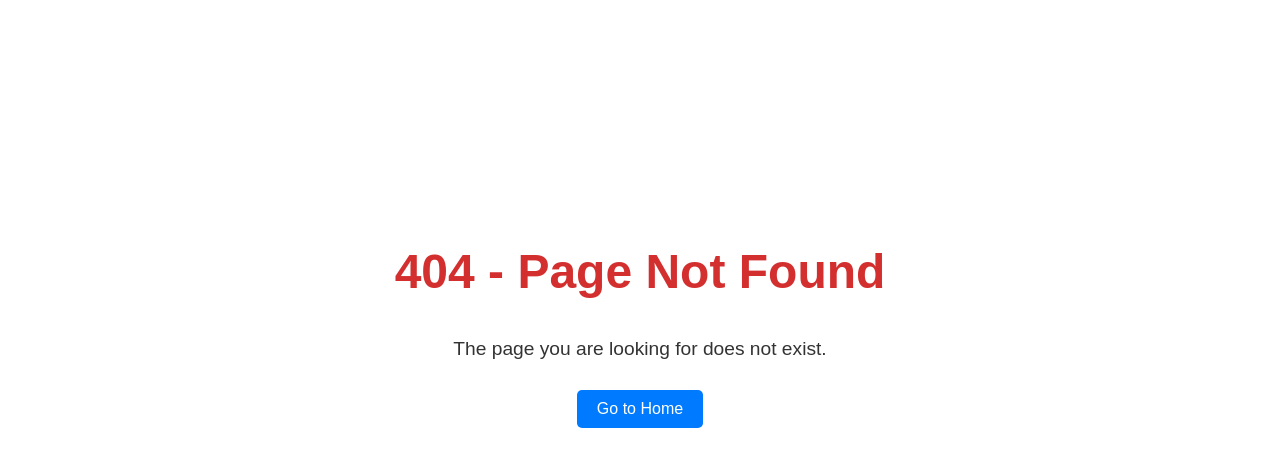
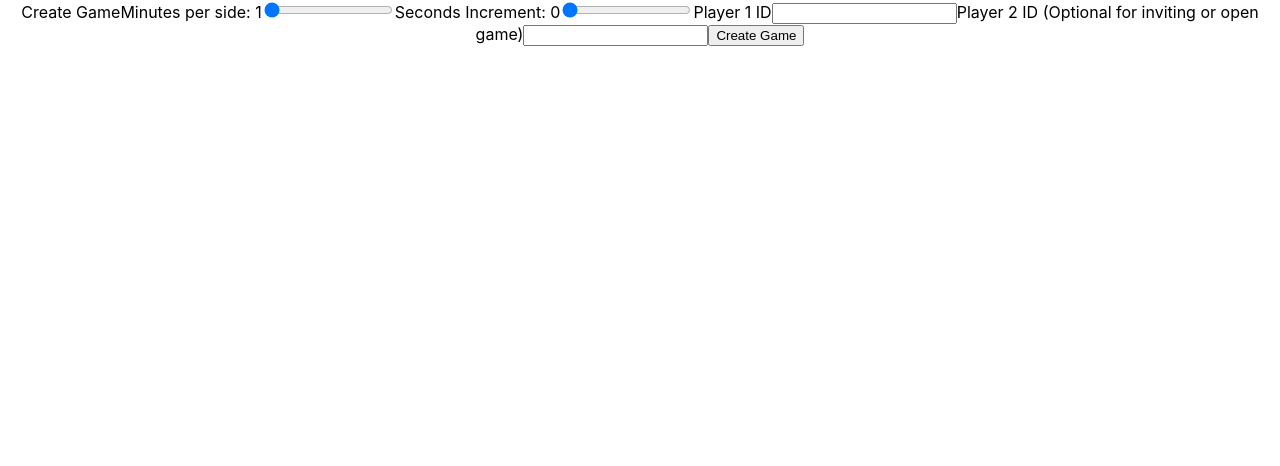
Before and after one commit to DMZ-byte/Chess-frontend, a React (Create React App) app: page /create-game in a window 1280 px wide. Before the commit this address had no page. Shown: the top 466 px of the page. Built offline with nearby package versions, Linux system fonts and the light colour scheme.

Commit message:
Create game changes

```diff
--- a/src/App.js
+++ b/src/App.js
@@ -3,6 +3,7 @@ import {BrowserRouter as Router,Routes,Route} from 'react-router-dom';
 import './App.css';
 import HomePage from './pages/HomePage';
 import GamePage from './pages/GamePage';
+import CreateGameForm from './components/CreateGame/CreateGame';
 import NotFoundPage from './pages/NotFoundPage';
 
 function App() {
@@ -13,6 +14,7 @@ function App() {
           <Route path='/' element={<HomePage />}></Route>
           <Route path='/games/:gameId' element={<GamePage />}></Route>
           <Route path='*' element={<NotFoundPage />}></Route>
+          <Route path='/create-game' element={<CreateGameForm />}></Route>
         </Routes>
       </div>
     </Router>
--- /dev/null
+++ b/src/components/CreateGame/CreateGame.js
@@ -0,0 +1,92 @@
+// src/components/CreateGame/CreateGame.js (if this is your chosen location)
+// OR src/pages/CreateGame.js (if this is your chosen location)
+
+import React, { useState } from 'react';
+import { useNavigate } from 'react-router-dom'; // Important for routing after game creation
+import axios from "axios";
+import styles from './CreateGame.module.css'; // Adjust path if CSS is elsewhere
+
+// 1. Component name MUST start with an uppercase letter
+function CreateGameForm() {
+    // 2. ALL useState calls MUST be inside the component function
+    const [time, setTime] = useState(1);
+    const [incrementTime, setIncrementTime] = useState(0);
+    const [player1Id, setPlayer1Id] = useState("");
+    const [player2Id, setPlayer2Id] = useState("");
+
+    // Initialize useNavigate hook INSIDE the component
+    const navigate = useNavigate();
+
+    const handleSubmit = async (event) => {
+        event.preventDefault();
+
+        const payload = {
+            player1Id: player1Id,
+            player2Id: player2Id,
+            timeControl: parseInt(time, 10), // Ensure numbers are sent as numbers
+            timeIncrement: parseInt(incrementTime, 10) // Ensure numbers are sent as numbers
+        };
+
+        try {
+            const response = await axios.post("http://localhost:8080/api/games/create", payload);
+            const newGameId = response.data.id; // Assuming Spring returns { id: "..." }
+
+            alert("Game created successfully!");
+            // Redirect to the new game's page
+            navigate(`/game/${newGameId}`);
+
+        } catch (error) {
+            console.error("Error creating game:", error.response ? error.response.data : error.message);
+            alert("Failed to create game. See console for details.");
+        }
+    };
+
+    return (
+        <form onSubmit={handleSubmit} className={styles.createGameForm}>
+            <label>
+                Create Game
+            </label>
+
+            <label>
+                Minutes per side: {time}
+            </label>
+            <input
+                className={styles.range}
+                type="range"
+                min="1"
+                max="30"
+                value={time}
+                onChange={(e) => setTime(e.target.value)} // Don't parse here, parse in payload
+            />
+
+            <label>Seconds Increment: {incrementTime}</label>
+            <input
+                className={styles.range}
+                type="range"
+                min="0"
+                max="30"
+                value={incrementTime}
+                onChange={(e) => setIncrementTime(e.target.value)} // Don't parse here, parse in payload
+            />
+
+            <label>Player 1 ID</label>
+            <input
+                type="text"
+                value={player1Id}
+                onChange={(e) => setPlayer1Id(e.target.value)}
+                required
+            />
+
+            <label>Player 2 ID (Optional for inviting or open game)</label>
+            <input
+                type="text"
+                value={player2Id}
+                onChange={(e) => setPlayer2Id(e.target.value)}
+            />
+
+            <input type="submit" value="Create Game" />
+        </form>
+    );
+}
+
+export default CreateGameForm; // Export the capitalized component
--- a/src/pages/GamePage.js
+++ b/src/pages/GamePage.js
@@ -1,56 +1,198 @@
 // src/pages/GamePage.js (with useGame hook)
-import React from 'react';
+import React, { useState, useRef, useEffect, useCallback } from 'react'; // Added useRef, useEffect, useCallback
 import { useParams } from 'react-router-dom';
 import useGame from '../hooks/useGame'; // Import the custom hook
 import Chessboard from '../components/Chessboard/ChessBoard';
 import MoveHistory from '../components/MoveHistory/MoveHistory';
 import styles from './GamePage.module.css';
+import { Chess } from 'chess.js'; // Assuming chess.js is installed and imported
 
 function GamePage() {
   const { gameId } = useParams();
   const { game, fen, pgnMoves, loading, error, makeMove } = useGame(gameId);
 
-  const handleChessboardMove = async (sourceSquare, targetSquare, piece) => {
-    // This is where you'd use chess.js to derive the SAN move from source/target/piece
-    // For simplicity, let's assume 'e2e4' for now.
-    // In a real app, you'd get the current board from `fen`, use chess.js to validate
-    // the move (sourceSquare, targetSquare, piece for promotion), and get the SAN.
+  // Initialize Chess.js instance using useRef to persist it across renders
+  const chessGameRef = useRef(new Chess());
+  const chessGame = chessGameRef.current;
 
-    // Example with chess.js (assuming it's imported and initialized in Chessboard.js or a helper)
-    // const gameInstance = new Chess(fen);
-    // const move = gameInstance.move({ from: sourceSquare, to: targetSquare, promotion: 'q' });
-    // if (move) {
-    //   const san = move.san; // This is the SAN
-    //   const currentPlayerId = game.currentTurn === 'WHITE' ? game.whitePlayerId : game.blackPlayerId;
-    //   await makeMove(san, currentPlayerId);
-    // } else {
-    //   console.warn("Invalid move attempted on chessboard.");
-    // }
+  // State for the current chess position (FEN string)
+  const [chessPosition, setChessPosition] = useState(chessGame.fen());
+  // State to track the square from which a piece is being moved
+  const [moveFrom, setMoveFrom] = useState('');
+  // State to store CSS properties for highlighting possible move squares
+  const [optionSquares, setOptionSquares] = useState({});
 
-    // Placeholder for actual SAN derivation
-    const sanMove = `${sourceSquare}${targetSquare}`; // This is not proper SAN
-    const currentPlayerId = game.currentTurn === 'WHITE' ? game.whitePlayer.id : game.blackPlayer.id; // Use actual player ID from game object
-    await makeMove(sanMove, currentPlayerId);
+  // Effect to update the chess.js instance and position when the 'fen' from useGame changes
+  useEffect(() => {
+    if (fen && chessGame.fen() !== fen) {
+      chessGame.load(fen); // Load the FEN from the backend into the chess.js instance
+      setChessPosition(fen); // Update local state
+    }
+  }, [fen, chessGame]); // Dependencies: fen from hook, and the chessGame instance
+
+  /**
+   * Calculates and sets the CSS for highlighting possible moves for a given square.
+   * @param {string} square - The square (e.g., 'e2') to get move options for.
+   * @returns {boolean} - True if there are move options, false otherwise.
+   */
+  // Renamed from getMouseEventOptions to getMoveOptions as per its usage
+  const getMoveOptions = useCallback((square) => {
+    const moves = chessGame.moves({
+      square,
+      verbose: true, // Get detailed move info (from, to, piece, etc.)
+    });
+
+    if (moves.length === 0) {
+      setOptionSquares({}); // Clear highlights if no moves
+      return false;
+    }
+
+    // Create an object to store CSS properties for each square
+    const newSquares = {};
+    for (const move of moves) {
+      // Determine background style based on whether it's a capture or a simple move
+      newSquares[move.to] = {
+        background:
+          chessGame.get(move.to) &&
+          chessGame.get(move.to)?.color !== chessGame.get(square)?.color
+            ? 'radial-gradient(circle, rgba(0,0,0,.1) 85%, transparent 85%)' // Larger circle for capturing
+            : 'radial-gradient(circle, rgba(0,0,0,.1) 25%, transparent 25%)', // Smaller circle for moving
+        borderRadius: '50%',
+      };
+    }
+    // Highlight the selected 'from' square
+    newSquares[square] = {
+      background: 'rgba(255, 255, 0, 0.4)',
+    };
+    setOptionSquares(newSquares); // Update state to apply highlights
+    return true;
+  }, [chessGame]); // Dependency: chessGame instance
+
+  /**
+   * Handles a click event on a chessboard square.
+   * Manages selecting a piece, attempting a move, and handling invalid moves.
+   * @param {object} args - Object containing 'square' (string) and 'piece' (object or null).
+   */
+  const onSquareClick = useCallback(({ square, piece }) => {
+    // If no piece is currently selected (moveFrom is empty) and a piece is clicked
+    if (!moveFrom && piece) {
+      // Get possible moves for the clicked piece
+      const hasMoveOptions = getMoveOptions(square);
+
+      // If there are valid move options, set the clicked square as the 'from' square
+      if (hasMoveOptions) {
+        setMoveFrom(square);
+      }
+      return; // Exit early
+    }
+
+    // If a piece is already selected (moveFrom is set), try to make a move
+    const moves = chessGame.moves({
+      square: moveFrom, // Use the stored 'from' square
+      verbose: true,
+    });
+
+    // Find if the clicked 'to' square is a valid destination for the selected piece
+    const foundMove = moves.find((m) => m.from === moveFrom && m.to === square);
+
+    // If the clicked 'to' square is not a valid move for the selected piece
+    if (!foundMove) {
+      // Check if the new clicked square itself has move options (i.e., user clicked a new piece)
+      const hasMoveOptions = getMoveOptions(square);
+
+      // If it's a new piece, set it as 'moveFrom'; otherwise, clear 'moveFrom'
+      setMoveFrom(hasMoveOptions ? square : '');
+      setOptionSquares({}); // Clear any previous highlights
+      return; // Exit early
+    }
+
+    // If a valid move is found, attempt to execute it
+    try {
+      chessGame.move({
+        from: moveFrom,
+        to: square,
+        promotion: 'q', // Default to queen promotion for simplicity
+      });
+      // Update the local chess position (FEN) after a successful move
+      setChessPosition(chessGame.fen());
+
+      // After a human move, simulate a CPU move (for single-player testing)
+      // setTimeout(makeRandomMove, 300); // makeRandomMove is not defined in this scope
+
+      // Clear the 'from' square and option highlights after a move
+      setMoveFrom('');
+      setOptionSquares({});
+
+      // Call the makeMove function from the useGame hook to send the move to the backend
+      // You'll need to derive the SAN (Standard Algebraic Notation) here
+      // For now, using a simplified representation.
+      const sanMove = `${foundMove.from}${foundMove.to}`; // This is NOT proper SAN
+      const currentPlayerId = game?.currentTurn === 'WHITE' ? game?.whitePlayer?.id : game?.blackPlayer?.id;
+      if (currentPlayerId) {
+        makeMove(sanMove, currentPlayerId);
+      }
+
+
+    } catch (error) {
+      // If the move was invalid (e.g., due to race condition or unexpected state)
+      console.error("Invalid move caught:", error);
+      // Re-evaluate move options for the clicked square
+      const hasMoveOptions = getMoveOptions(square);
+
+      // If the new square has options, set it as 'moveFrom', otherwise clear
+      if (hasMoveOptions) {
+        setMoveFrom(square);
+      } else {
+        setMoveFrom('');
+      }
+      setOptionSquares({}); // Clear highlights
+      return; // Exit early
+    }
+  }, [moveFrom, chessGame, getMoveOptions, makeMove, game]); // Dependencies for useCallback
+
+  // Dummy makeRandomMove function if it's meant for local testing only
+  // If this is for a CPU opponent, it should be part of your game logic.
+  // function makeRandomMove() {
+  //   const possibleMoves = chessGame.moves();
+  //   if (possibleMoves.length === 0) return;
+  //   const randomMove = possibleMoves[Math.floor(Math.random() * possibleMoves.length)];
+  //   chessGame.move(randomMove);
+  //   setChessPosition(chessGame.fen());
+  // }
+
+
+  // Options for the Chessboard component (for highlighting squares)
+  const chessboardOptions = {
+    squareStyles: optionSquares, // Pass the calculated square styles
+    onSquareClick: onSquareClick, // Pass the click handler
+    // Other options like draggable, orientation, etc.
   };
-  console.log(<Chessboard options={chessboardOptions} />);
+
+  // Log the chessboard options (for debugging, remove in production)
+  console.log(chessboardOptions);
+
+  // Render loading, error, or game not found states
   if (loading) return <div>Loading game...</div>;
   if (error) return <div>Error: {error}</div>;
   if (!game) return <div>Game not found.</div>;
 
+  // Main component render
   return (
     <div className={styles.gamePageContainer}>
       <h1>Game #{game.id}</h1>
-      <p>White: {game.whitePlayer.username} | Black: {game.blackPlayer.username}</p>
+      <p>White: {game.whitePlayer?.username || 'N/A'} | Black: {game.blackPlayer?.username || 'N/A'}</p>
       <p>Current Turn: {game.currentTurn}</p>
       <div className={styles.gameContent}>
         <div className={styles.chessboardWrapper}>
           <Chessboard
-            position={fen}
-            onDrop={handleChessboardMove}
+            position={fen} // Use the fen from the useGame hook for the board position
+            onSquareClick={onSquareClick} // Pass the click handler
+            // onDrop={handleChessboardMove} // If you also want drag-and-drop
+            customSquareStyles={optionSquares} // Pass custom styles for highlighting
           />
         </div>
         <div className={styles.gameInfo}>
-          <MoveHistory moves={game.moves} />
+          <MoveHistory moves={pgnMoves} /> {/* Use pgnMoves from useGame hook */}
           {/* Other game info like time remaining, status */}
         </div>
       </div>
--- a/src/pages/HomePage.js
+++ b/src/pages/HomePage.js
@@ -132,8 +132,8 @@ function HomePage() {
                         {games.map((game) => (
                             <li key={game.id} className={styles.gameItem}>
                                 Game ID: {game.id} | Status: {game.gameStatus} | Players:
-                                {game.whitePlayer ? game.whitePlayer.username : 'N/A'}
-                                {game.blackPlayer ? ` vs ${game.blackPlayer.username}` : ' (Waiting)'}
+                                {game.whitePlayer ? game.whitePlayerId : 'N/A'}
+                                {game.blackPlayer ? ` vs ${game.blackPlayerId}` : ' (Waiting)'}
                                 {game.gameStatus === 'WAITING_FOR_PLAYER' && (
                                     <Link to={`/games/${game.id}`} className={styles.joinSpectateButton}>Join</Link>
                                 )}
```
Also changed, not shown: src/components/CreateGame/CreateGame.module.css (added).
